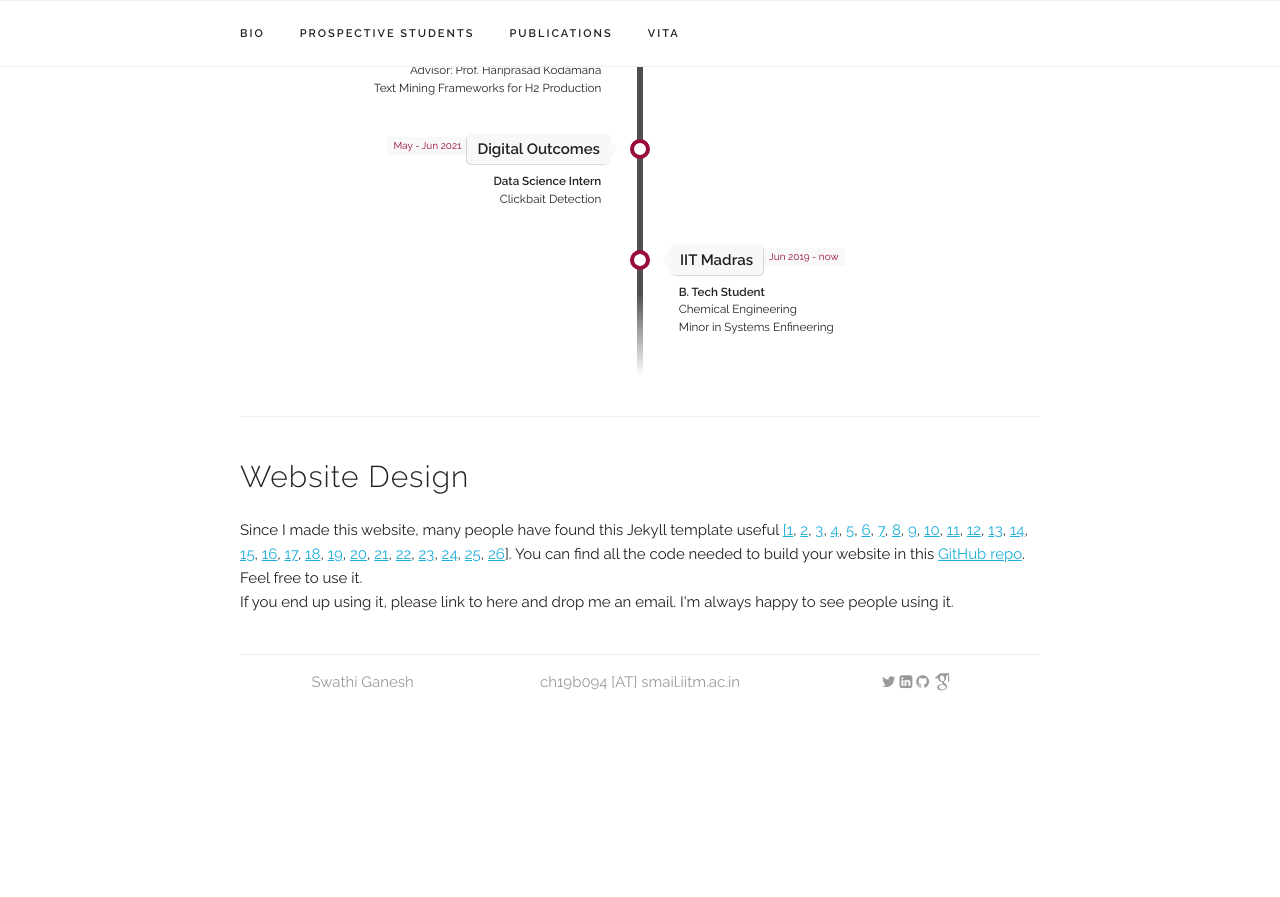
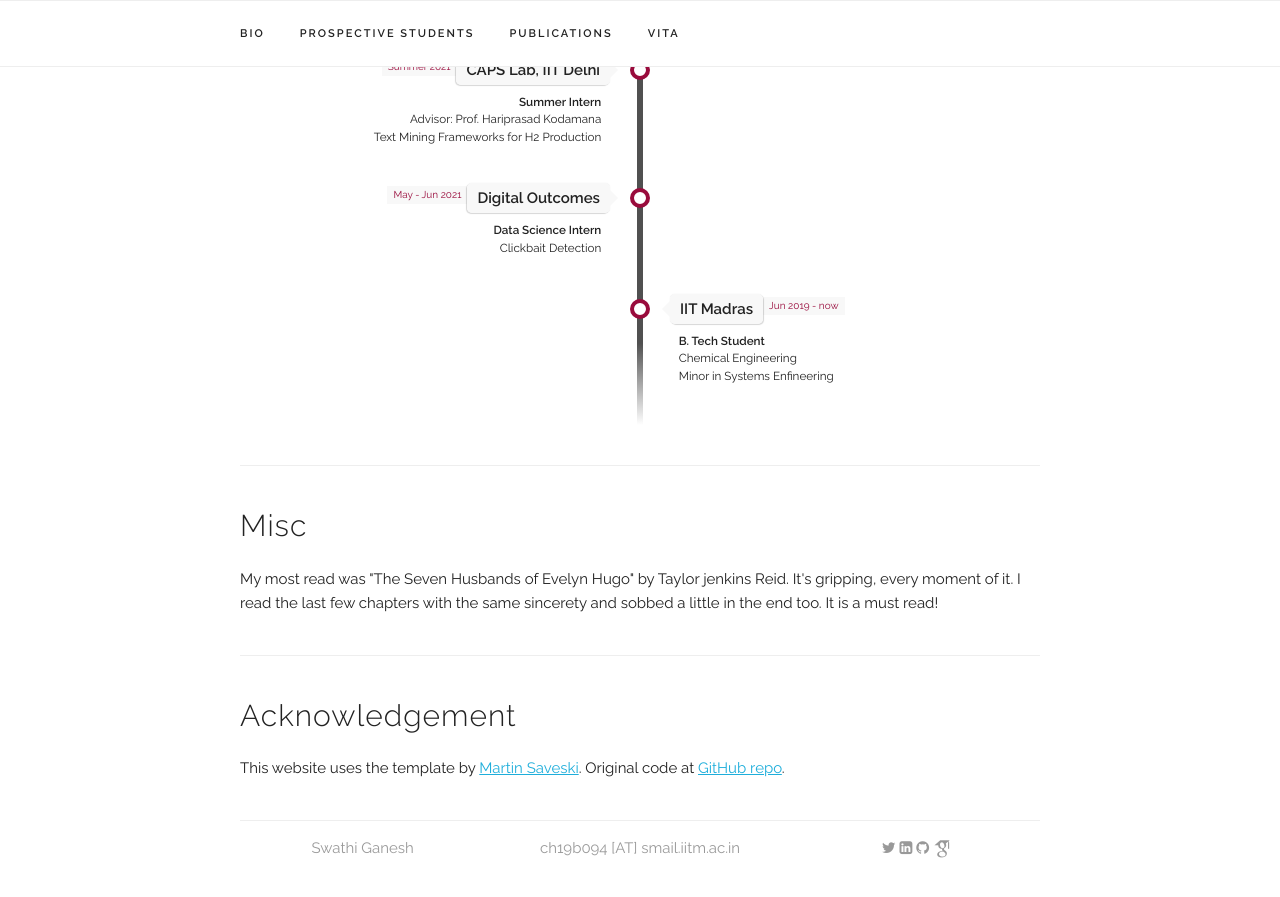
Before and after one commit to gswathirao8/gswathirao8.github.io, a Jekyll site: the page built from index.html, in a window 1280 px wide and 900 px high, scrolled down 2383 px. Shown: the top 897 px of the window. Built offline with Jekyll 4.4.1, drawn with Linux system fonts in a browser that asks for light colours; some web fonts are replaced; before the commit the page ends 3117 px from its top, so only the background shows below that; some of the changed text lies outside the part shown.

Commit message:
Update index.html

```diff
--- a/index.html
+++ b/index.html
@@ -19,10 +19,13 @@ title: Home
     If you want to talk about paintings, books, music and ofcourse, discuss about science and research, I'm always up for a chat!
   </p>
 
+  <p>
+    Personal email: swathigrao8 [AT] gmail.com
+  <p/>
 </div>
 
 <div class="docs-section" id="Overview">
-  <h4>Research & Extra-Curriculars Summary</h4>
+  <h4>Overview</h4>
 
   <p>
     My previous explorations have been interdisciplinary projects marrying Data-Science and Chemical Engineering to identify, predict and control the behavior of various chemical processes.
@@ -229,38 +232,11 @@ title: Home
 
 
 <div class="docs-section" id="template">
-    <h4>Website Design</h4>
-    Since I made this website, many people have found this Jekyll template useful
-    <a href="https://people.csail.mit.edu/davidam/" target="_blank">[1</a>,
-    <a href="https://thashim.github.io/" target="_blank">2</a>,
-    <a href="https://pauljwright.github.io/" target="_blank">3</a>,
-    <a href="https://bayesianbrad.github.io/" target="_blank">4</a>,
-    <a href="https://ahxt.github.io/" target="_blank">5</a>,
-    <a href="https://code-terminator.github.io/" target="_blank">6</a>,
-    <a href="https://dinacmistry.github.io/" target="_blank">7</a>,
-    <a href="https://stanniszhou.github.io/" target="_blank">8</a>,
-    <a href="http://binghongchen.net/" target="_blank">9</a>,
-    <a href="https://jirvin16.github.io/" target="_blank">10</a>,
-    <a href="https://mengliu1998.github.io/" target="_blank">11</a>,
-    <a href="https://amir-rahimi.github.io/" target="_blank">12</a>,
-    <a href="https://taoyds.github.io/" target="_blank">13</a>,
-    <a href="https://zhangjingtun.com/" target="_blank">14</a>,
-    <a href="https://www.saraiht.com/" target="_blank">15</a>,
-    <a href="https://tomyan555.github.io/" target="_blank">16</a>,
-    <a href="https://abhishekgrewal.github.io/" target="_blank">17</a>,
-    <a href="https://xuezhemax.github.io/" target="_blank">18</a>,
-    <a href="https://mmeendez8.github.io/" target="_blank">19</a>,
-    <a href="https://pkassraie.github.io/" target="_blank">20</a>,
-    <a href="https://ninasakhnini.dev/" target="_blank">21</a>,
-    <a href="http://www.yapengtian.com/" target="_blank">22</a>,
-    <a href="https://weijian-li.github.io/" target="_blank">23</a>,
-    <a href="https://www.seas.upenn.edu/~elenter/" target="_blank">24</a>,
-    <a href="https://cm-bf.github.io/" target="_blank">25</a>,
-    <a href="https://stuartburrell.github.io/" target="_blank">26</a>].
-    <!--<br/>-->
-    You can find all the code needed to build your website in this <a href="https://github.com/msaveski/www_personal" target="_blank">GitHub repo</a>.
-    Feel free to use it. <br/>
+    <h4>Misc</h4>
+  My most read was "The Seven Husbands of Evelyn Hugo" by Taylor jenkins Reid. It's gripping, every moment of it. I read the last few chapters with the same sincerety and sobbed a little in the end too. It is a must read!
+</div>
 
-    If you end up using it, please link to here and drop me an email.
-    I'm always happy to see people using it.
+<div class="docs-section" id="template">
+    <h4>Acknowledgement</h4>
+   This website uses the template by <a href="https://web.stanford.edu/~msaveski/" target="_blank">Martin Saveski</a>. Original code at <a href="https://github.com/msaveski/www_personal" target="_blank">GitHub repo</a>.
 </div>
```
